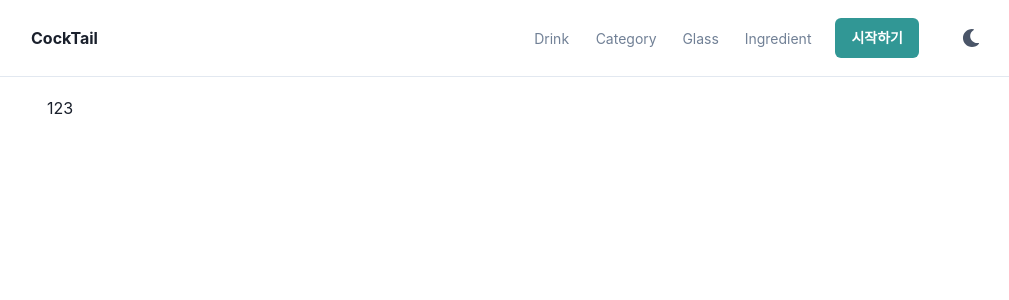
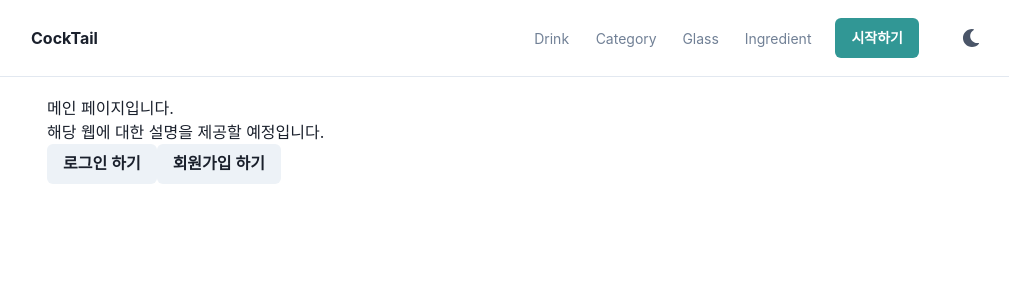
Before and after one commit to preferchoi/cocktails, a React (Create React App) app in the folder web/: page / in a window 1280 px wide. Shown: the top 300 px of the page, without its empty margins (129-1138 px from the left). Built offline with nearby package versions, Linux system fonts and the light colour scheme; the HTML template or start-up script is replaced by a standard one.

Commit message:
feat: 임시 메인 페이지 적용

```diff
--- a/web/src/pages/Main.jsx
+++ b/web/src/pages/Main.jsx
@@ -1,5 +1,18 @@
+import { Button, LinkOverlay } from '@chakra-ui/react';
 import DefaultLayout from '../components/layout/DefaultLayout.jsx';
+import { Link } from 'react-router-dom';
 
 export default function Main() {
-  return <DefaultLayout>123</DefaultLayout>;
+  return (
+    <DefaultLayout>
+      <div>메인 페이지입니다.</div>
+      <div>해당 웹에 대한 설명을 제공할 예정입니다.</div>
+      <Button>
+        <LinkOverlay as={Link} to={'/signin'}>로그인 하기</LinkOverlay>
+      </Button>
+      <Button>
+        <LinkOverlay as={Link} to={'/signup'}>회원가입 하기</LinkOverlay>
+      </Button>
+    </DefaultLayout>
+  );
 }
```
